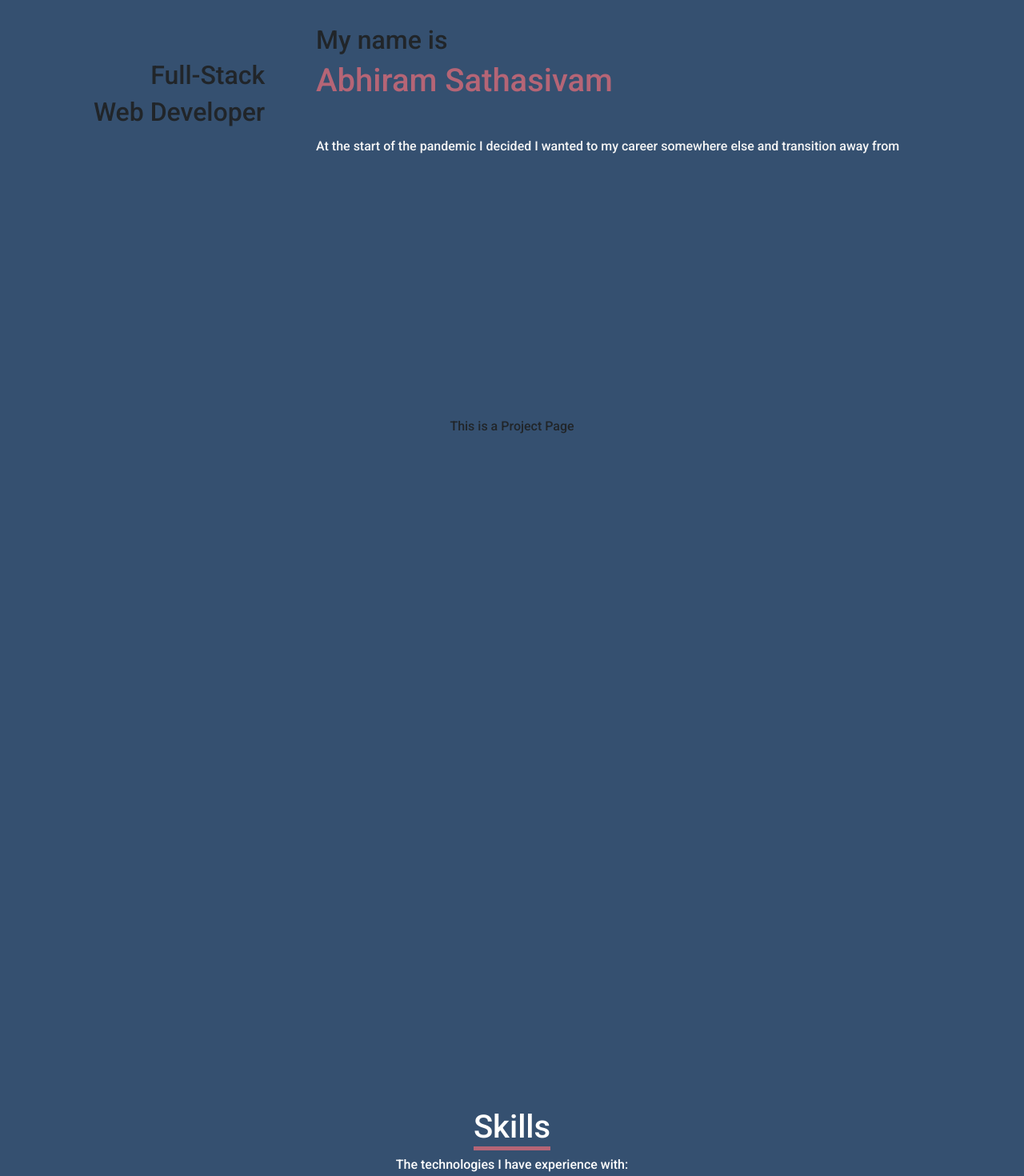
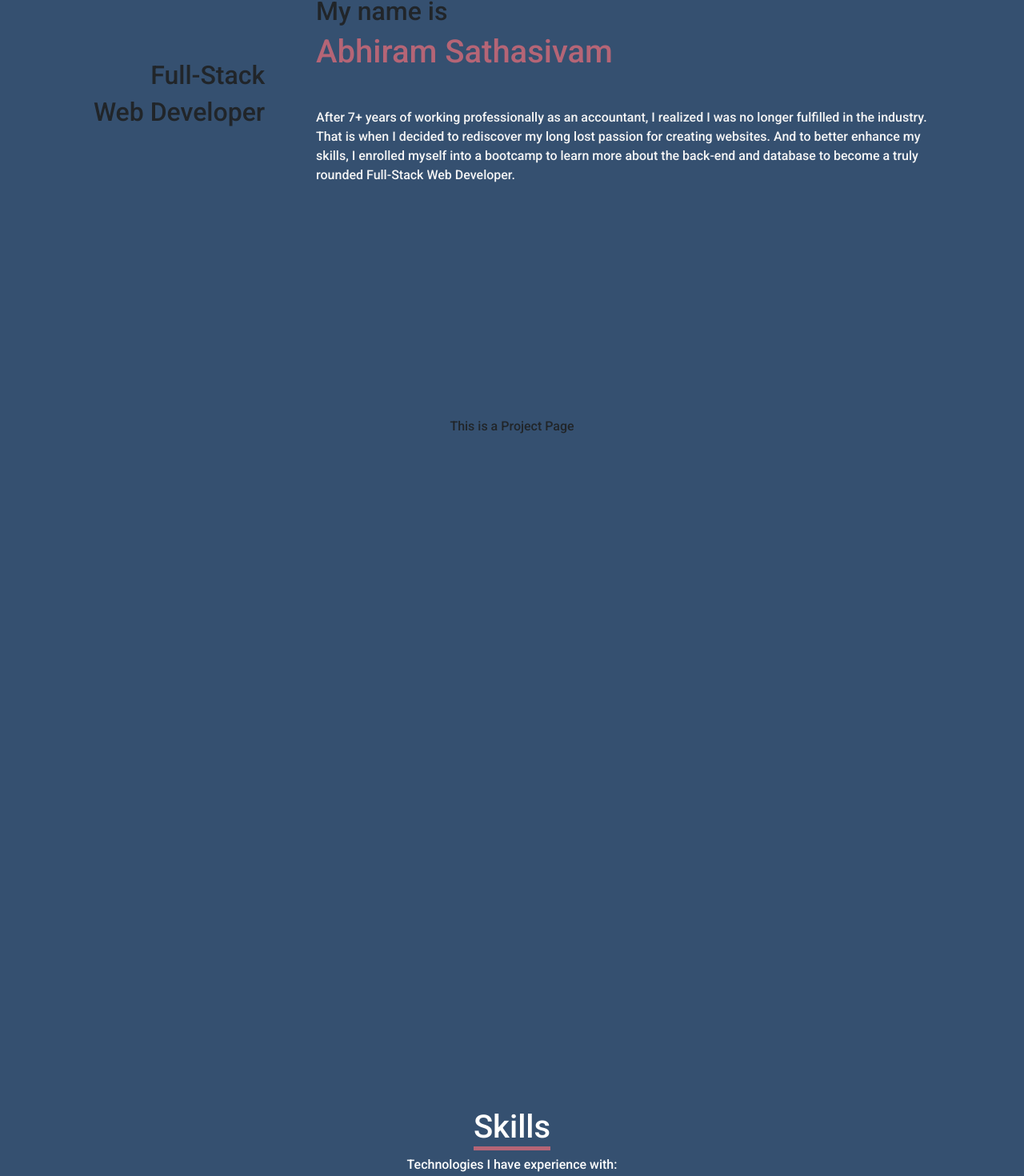
Before and after one commit to abhiram-satha/portfolio, a React (Create React App) app: page / in a window 1280 px wide. Shown: the part 279-1749 px from the top of the page at 80% size. Built offline with nearby package versions, Linux system fonts and the light colour scheme.

Commit message:
Adding summary

```diff
--- a/src/components/HomePage.jsx
+++ b/src/components/HomePage.jsx
@@ -3,7 +3,7 @@ import Summary from "./Summary";
 
 export default function HomePage () {
   return (
-    <div className="homepage homepage-flex page">
+    <div className="homepage homepage-flex page" id="home">
       <Role />
       <Summary />
     </div>
--- a/src/components/Navbar.jsx
+++ b/src/components/Navbar.jsx
@@ -1,4 +1,4 @@
-import "./Navbar.css"
+import "./Navbar.css";
 
 export default function Navbar() {
   return (
@@ -19,7 +19,7 @@ export default function Navbar() {
           <div className="collapse navbar-collapse" id="navbarNav">
             <ul className="nav justify-content-end">
               <li className="nav-item">
-                <a className="nav-link" aria-current="page" href="#">
+                <a className="nav-link" href="#home">
                   Home
                 </a>
               </li>
@@ -34,7 +34,9 @@ export default function Navbar() {
                 </a>
               </li>
               <li className="nav-item">
-                <a className="nav-link" href="#contact">Contact</a>
+                <a className="nav-link" href="#contact">
+                  Contact
+                </a>
               </li>
             </ul>
           </div>
--- a/src/components/Skills.jsx
+++ b/src/components/Skills.jsx
@@ -15,7 +15,7 @@ export default function Skills() {
         <h1 className="title-style">Skills</h1>
       </div>
       <h6 className="skills-paragraph">
-        The technologies I have experience with:
+        Technologies I have experience with:
       </h6>
 
       <div className="skill-display skills-page">
--- a/src/components/Summary.jsx
+++ b/src/components/Summary.jsx
@@ -1,9 +1,15 @@
-export default function Summary () {
+export default function Summary() {
   return (
     <div className="summary-flex">
-    <h2>My name is</h2>
-    <h1>Abhiram Sathasivam</h1>
-    <p>At the start of the pandemic I decided I wanted to my career somewhere else and transition away from  </p>
+      <h2>My name is</h2>
+      <h1>Abhiram Sathasivam</h1>
+      <p>
+        After 7+ years of working professionally as an accountant, I realized I was
+        no longer fulfilled in the industry. That is when I decided to
+        rediscover my long lost passion for creating websites. And to better
+        enhance my skills, I enrolled myself into a bootcamp to learn more
+        about the back-end and database to become a truly rounded Full-Stack Web Developer.
+      </p>
     </div>
-  )
+  );
 }
```
